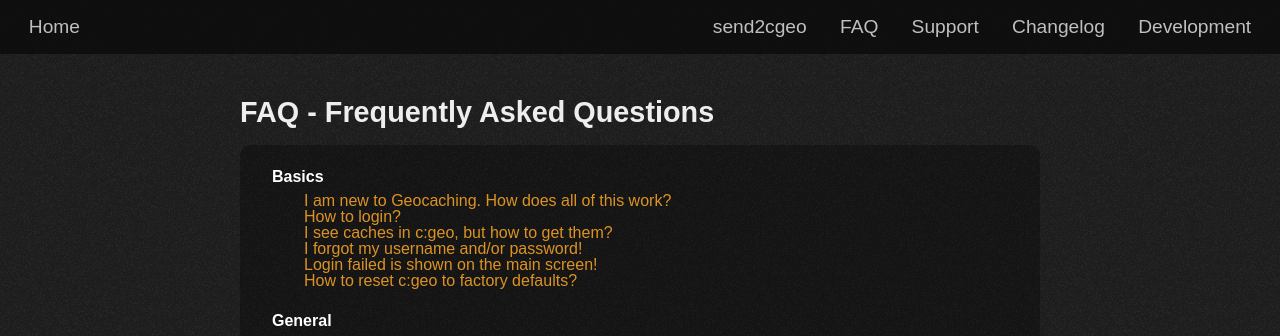
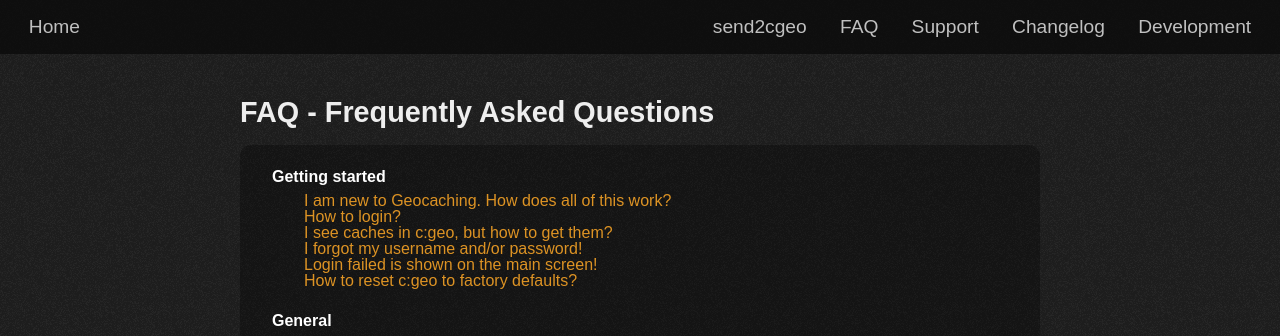
Before and after one commit to cgeo/cgeo.github.io, a Jekyll site: the page built from faq.html, in a window 1280 px wide and 900 px high. Shown: the top 336 px of the window. Built offline with Jekyll 4.4.1, drawn with Linux system fonts in a browser that asks for light colours; some web fonts are replaced; some of the changed text lies outside the part shown.

Commit message:
FAQ Remane Basics to Getting started

```diff
--- a/_data/faq.yml
+++ b/_data/faq.yml
@@ -1,4 +1,4 @@
-- title: Basics
+- title: Getting started
   items:
       - title: I am new to Geocaching. How does all of this work?
         content: |
```
